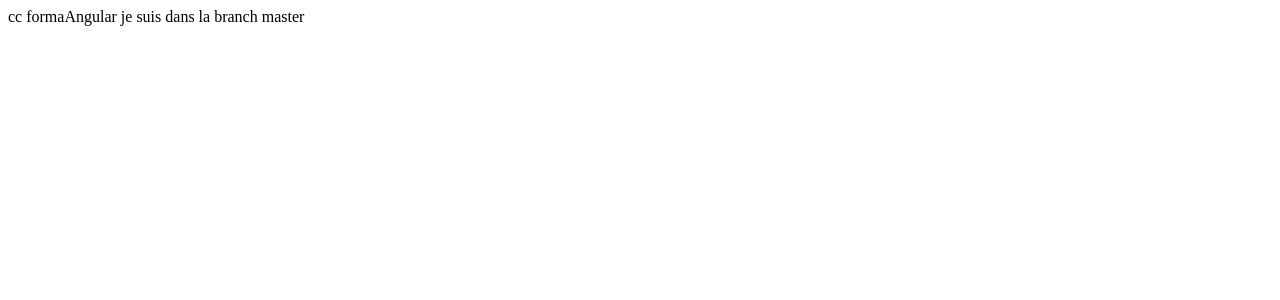
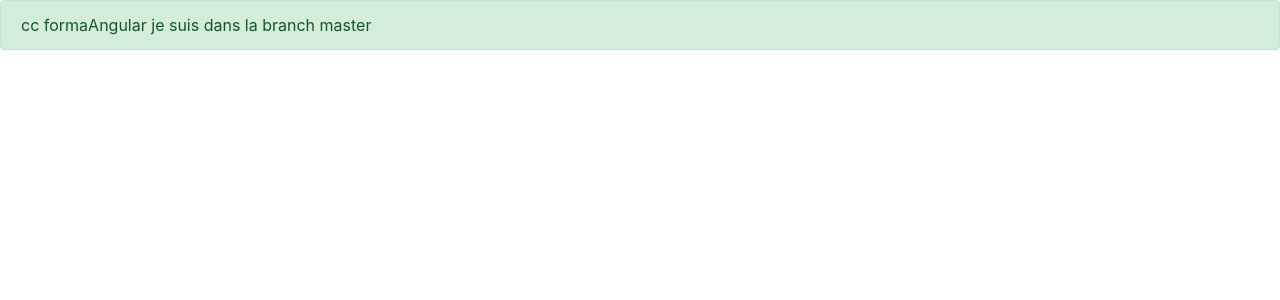
Before and after one commit to faicalyahia/yahia30122020, an Angular app: page / in a window 1280 px wide. Shown: the top 300 px of the page. Built offline with nearby package versions, Linux system fonts and the light colour scheme.

Commit message:
install bootstrap

```diff
--- a/angular.json
+++ b/angular.json
@@ -119,6 +119,10 @@
           }
         }
       }
-    }},
-  "defaultProject": "formaAngular28122020"
+    }
+  },
+  "defaultProject": "formaAngular28122020",
+  "cli": {
+    "analytics": false
+  }
 }
--- a/package.json
+++ b/package.json
@@ -19,6 +19,7 @@
     "@angular/platform-browser": "~9.1.9",
     "@angular/platform-browser-dynamic": "~9.1.9",
     "@angular/router": "~9.1.9",
+    "bootstrap": "^4.5.3",
     "rxjs": "~6.5.4",
     "tslib": "^1.10.0",
     "zone.js": "~0.10.2"
--- a/src/app/app.component.html
+++ b/src/app/app.component.html
@@ -1 +1,3 @@
-cc {{ title }} je suis dans la branch master
+<div class="alert alert-success">
+  cc {{ title }} je suis dans la branch master
+</div>
--- a/src/styles.css
+++ b/src/styles.css
@@ -1 +1,3 @@
 /* You can add global styles to this file, and also import other style files */
+
+@import "~bootstrap";
```
Also changed, not shown: 1 other file (tests, documents, lock files or other folders).
